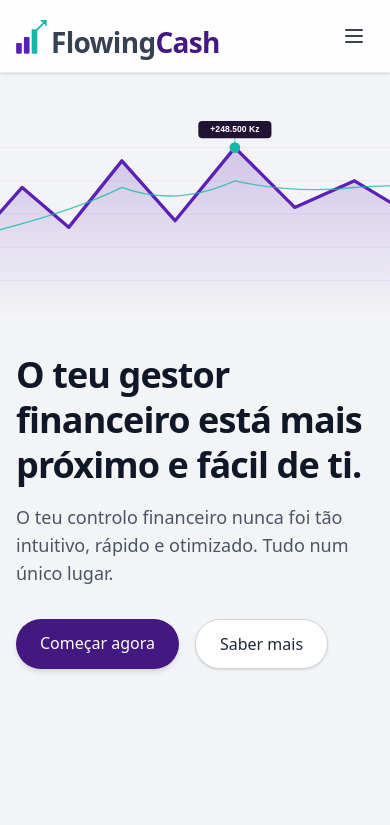
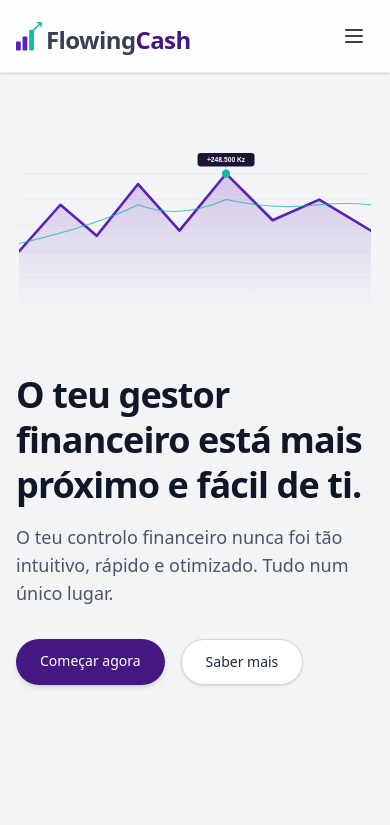
Before and after one commit to FineiasJudas/flowing-cash, a Next.js app in the folder frontend/: page /landing in a window 390 px wide. Shown: the top 825 px of the page. Built offline with nearby package versions, Linux system fonts and the light colour scheme.

Commit message:
updating protifolio:added one more project in

```diff
--- a/frontend/app/(auth)/login/page.tsx
+++ b/frontend/app/(auth)/login/page.tsx
@@ -112,14 +112,14 @@ export default function LoginPage() {
             </div>
 
             {/* PAINEL DIREITO: Formulário de Autenticação */}
-            <div className="w-full md:w-1/2 min-h-screen flex items-center justify-center p-6 lg:p-12">
+            <div className="w-full md:w-1/2 min-h-screen flex items-center justify-center p-1.5 lg:p-12">
 
                 <motion.div
                 	  initial={{ opacity: 0, y: 20 }}
 		  whileInView={{ opacity: 1, y: 0 }}
 		  viewport={{ once: true }}
 		  transition={{ duration: 0.8 }}
-                 className="w-full max-w-[440px] bg-white flex flex-col px-8 py-10 sm:px-10 sm:py-12 rounded-3xl border border-slate-200 shadow-2xl shadow-slate-200">
+                 className="w-full max-w-[440px] bg-white flex flex-col px-8 py-10 rounded-2xl border border-slate-200 shadow-2xl shadow-slate-200">
 
                     {/* Logotipo e Header */}
                     <div className="flex flex-col items-center mb-8">
--- a/frontend/app/(auth)/register/page.tsx
+++ b/frontend/app/(auth)/register/page.tsx
@@ -62,7 +62,7 @@ export default function RegisterPage() {
 		  viewport={{ once: true }}
 		  transition={{ duration: 0.8 }}
 
-                 className="w-full max-w-[440px] bg-white flex flex-col px-8 py-10 sm:px-10 sm:py-12 rounded-3xl border border-slate-200 shadow-2xl shadow-slate-200">
+                 className="w-full max-w-[440px] bg-white flex flex-col px-8 py-10 rounded-3xl border border-slate-200 shadow-2xl shadow-slate-200">
 
                     {/* Logotipo e Header */}
                     <div className="flex flex-col items-center mb-8">
--- a/frontend/app/dashboard/page.tsx
+++ b/frontend/app/dashboard/page.tsx
@@ -178,6 +178,7 @@ export default function DashboardGeral() {
             summary.recentTransactions.map((t) => (
               <motion.div
                 key={t.id}
+                variants={rowVariants}
                 whileHover={{ backgroundColor: "rgba(67, 24, 128, 0.03)" }}
                 className="flex items-center justify-between px-6 py-3.5 text-sm"
               >
--- a/frontend/app/landing/page.tsx
+++ b/frontend/app/landing/page.tsx
@@ -54,10 +54,10 @@ export default function LandingPage() {
           <p className="text-lg md:text-xl text-gray-600 max-w-lg">
             O teu controlo financeiro nunca foi tão intuitivo, rápido e otimizado. Tudo num único lugar.
           </p>
-          <div className="flex flex-row gap-4 mt-4">
+          <div className="flex flex-row gap-4 mt-4 text-sm md:text-lg">
             <Link
               href="/login"
-              className="px-6 py-3 rounded-full bg-[#431880] text-white font-medium hover:bg-[#341266] shadow-md hover:shadow-lg transition-all duration-300 transform hover:-translate-y-0.5"
+              className="px-6 py-3 rounded-full bg-[#431880] text-white  font-medium hover:bg-[#341266] shadow-md hover:shadow-lg transition-all duration-300 transform hover:-translate-y-0.5"
             >
               Começar agora
             </Link>
@@ -75,7 +75,7 @@ export default function LandingPage() {
           animate={{ opacity: 1, scale: 1 }}
           transition={{ duration: 0.6, delay: 0.2 }}
         >
-          <HeroFlowMountainsDetailedNoPV className="w-[500px] px-6 md:px-0" />
+          <HeroFlowMountainsDetailedNoPV className="w-[400px] md:w-[500px] px-6 my-8 md:px-0" />
         </motion.div>
       </section>
 
--- a/frontend/components/FlowingCashLogo.tsx
+++ b/frontend/components/FlowingCashLogo.tsx
@@ -12,8 +12,8 @@ export function FlowingCashLogo({ className = "", iconOnly = false }: FlowingCas
   return (
     <div className={`flex items-center gap-1 ${className}`}>
       <svg
-        width="31"
-        height="35"
+        width="26"
+        height="30"
         viewBox="4 -3 87 99"
         fill="none"
         xmlns="http://www.w3.org/2000/svg"
@@ -33,7 +33,7 @@ export function FlowingCashLogo({ className = "", iconOnly = false }: FlowingCas
       </svg>
 
       {!iconOnly && (
-        <span className="mt-3 text-[28px] font-semibold tracking-tight text-gray-700 leading-none">
+        <span className="mt-2 text-[24px] md:text-[28px] font-semibold tracking-tight text-gray-700 leading-none">
           Flowing
           <span className="text-[#431880]">Cash</span>
         </span>
--- a/frontend/components/LandingNavBar.tsx
+++ b/frontend/components/LandingNavBar.tsx
@@ -91,7 +91,7 @@ export default function LandingNavBar() {
                 key={item.id}
                 href={item.href}
                 onClick={() => setOpenMenu(false)}
-                className="text-lg font-medium text-gray-800 hover:text-[#431880] py-1 transition-colors"
+                className="text font-medium text-gray-800 hover:text-[#431880] py-1 transition-colors"
               >
                 {item.label}
               </Link>
```
